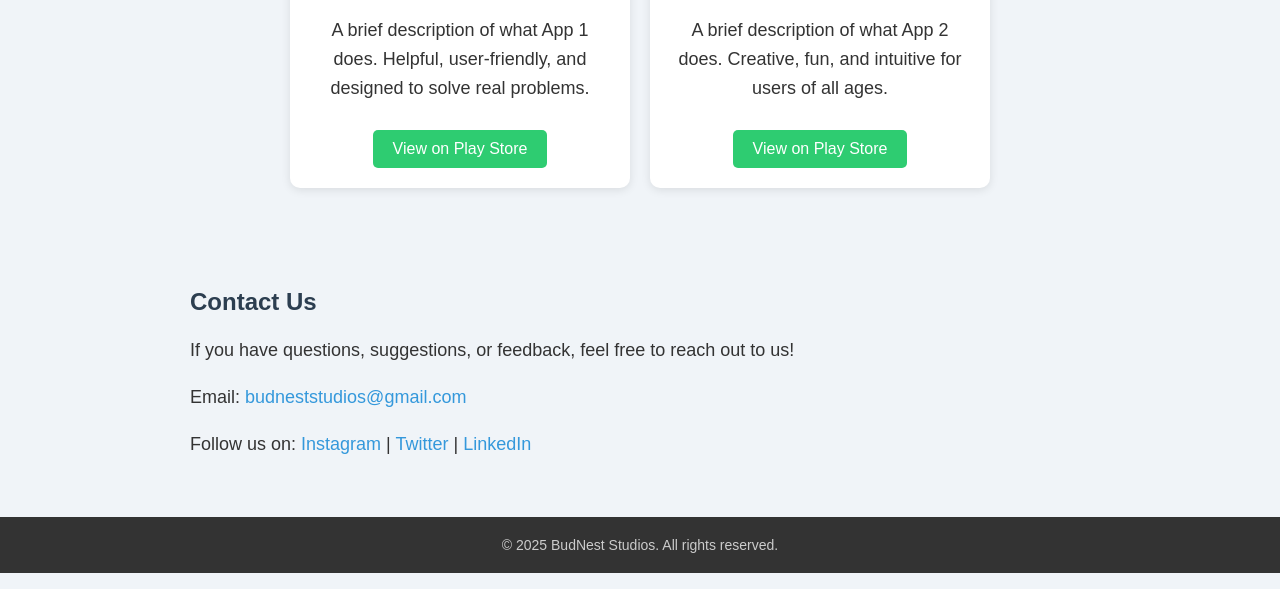
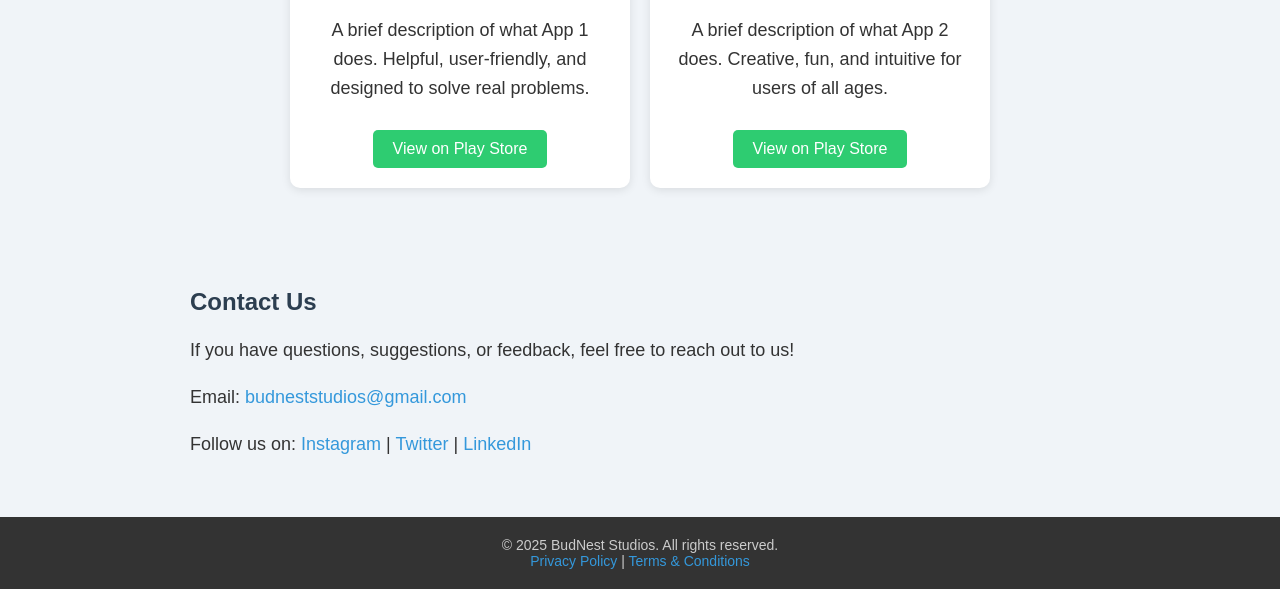
Before and after one commit to Pradeep-kumar-py/BudNest-Studios, a plain HTML site: page index.html in a window 1280 px wide. Shown: the part 728-1317 px from the top of the page. Drawn offline with Linux system fonts and the light colour scheme.

Commit message:
Add privacy policy and terms & conditions links to footer

```diff
--- a/index.html
+++ b/index.html
@@ -126,8 +126,11 @@
   </section>
 
   <footer>
-    &copy; 2025 BudNest Studios. All rights reserved.
+    &copy; 2025 BudNest Studios. All rights reserved. <br />
+    <a href="https://pradeep-kumar-py.github.io/privacy-policy/">Privacy Policy</a> |
+    <a href="https://pradeep-kumar-py.github.io/terms-and-conditions/">Terms & Conditions</a>
   </footer>
+
 
 </body>
 </html>
```
